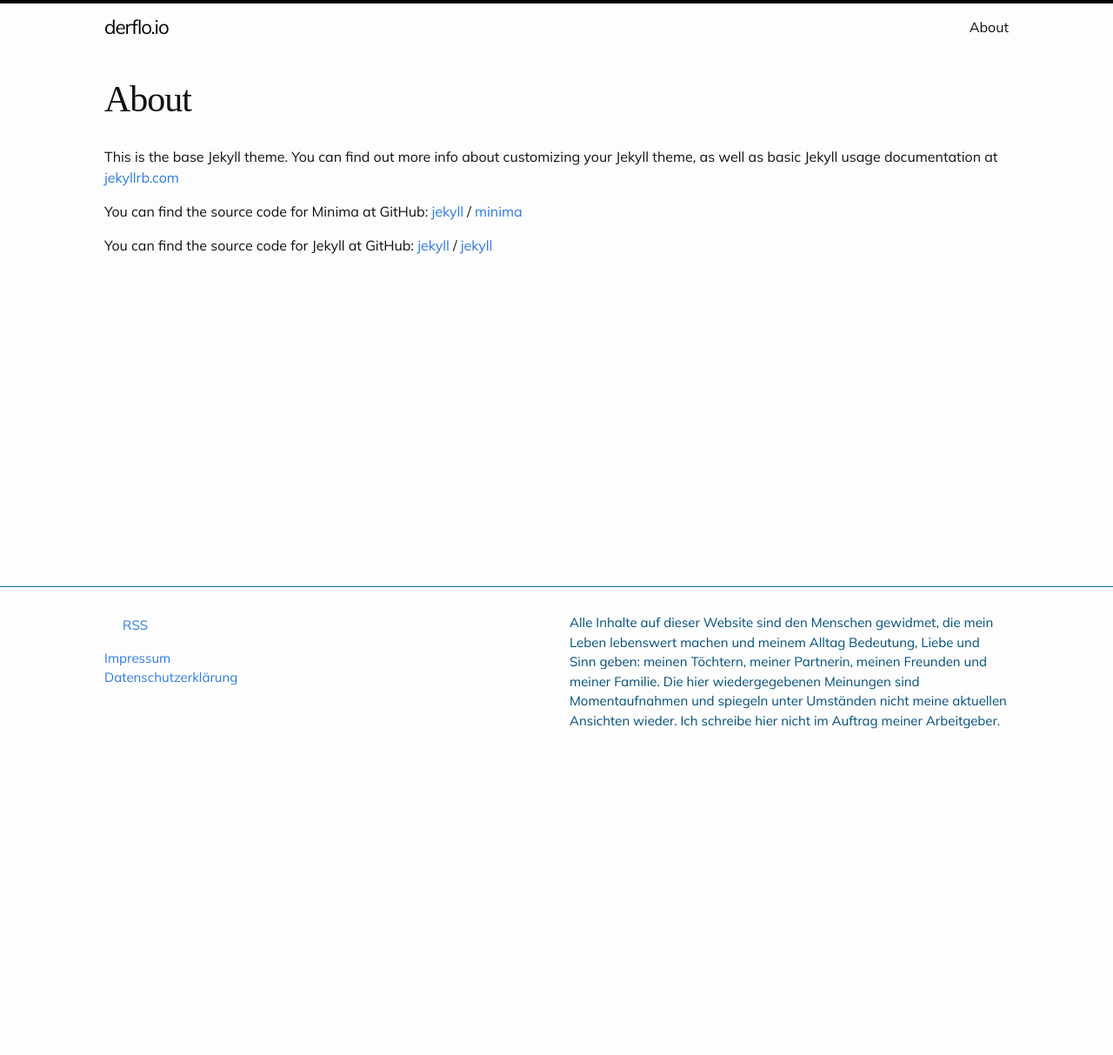
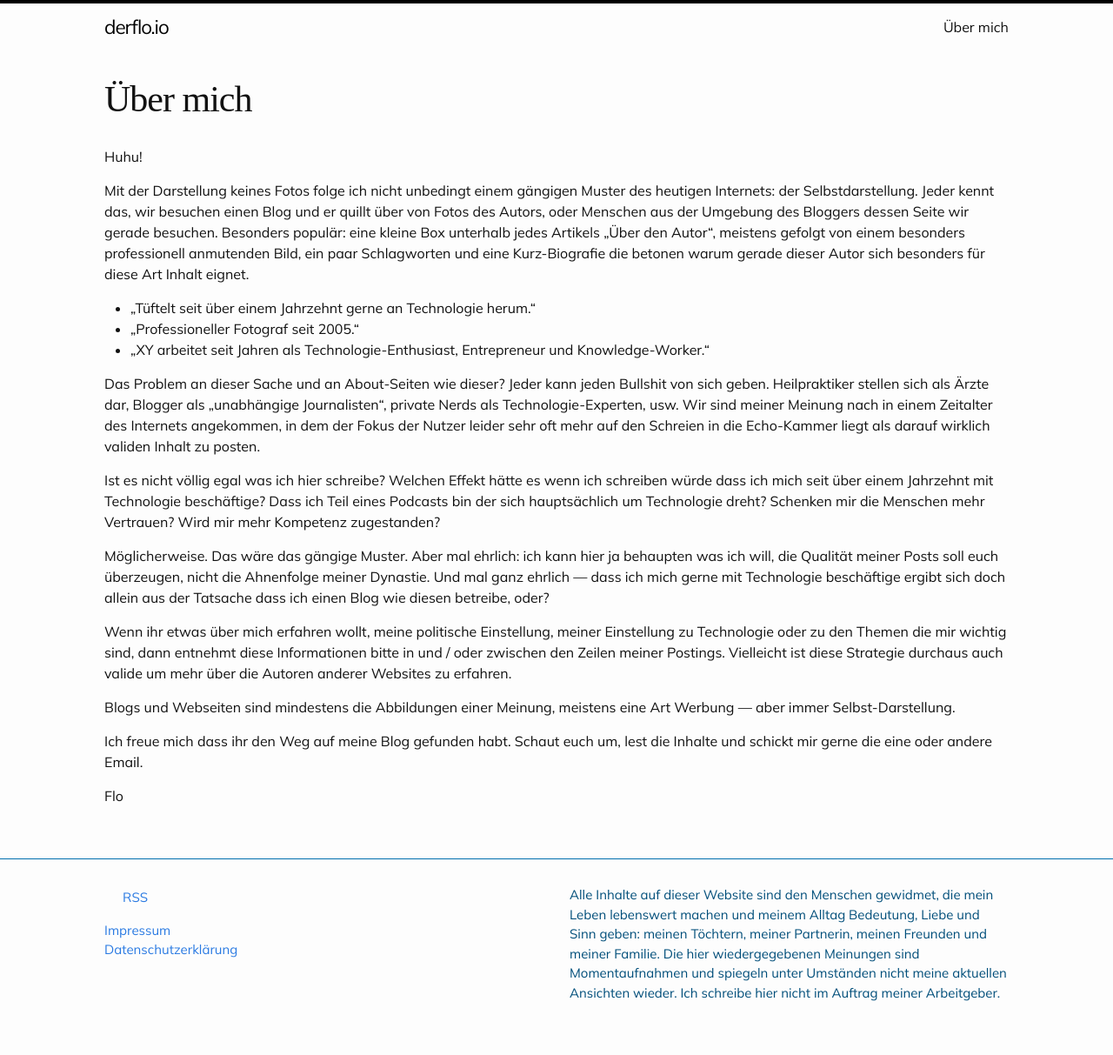
Before and after one commit to flowinho/reboot, a Jekyll site: the page built from about.md, in a window 1280 px wide. Shown: the whole page at 87% size. Built offline with Jekyll 4.4.1, drawn with Linux system fonts in a browser that asks for light colours; some web fonts are replaced; before the commit the page ends 900 px from its top, so only the background shows below that.

Commit message:
Update about

```diff
--- a/about.md
+++ b/about.md
@@ -1,18 +1,27 @@
 ---
 layout: page
-title: About
+title: Über mich
 permalink: /about/
 ---
 
-This is the base Jekyll theme. You can find out more info about customizing your Jekyll theme, as well as basic Jekyll usage documentation at [jekyllrb.com](https://jekyllrb.com/)
+Huhu!
 
-You can find the source code for Minima at GitHub:
-[jekyll][jekyll-organization] /
-[minima](https://github.com/jekyll/minima)
+Mit der Darstellung keines Fotos folge ich nicht unbedingt einem gängigen Muster des heutigen Internets: der Selbstdarstellung. Jeder kennt das, wir besuchen einen Blog und er quillt über von Fotos des Autors, oder Menschen aus der Umgebung des Bloggers dessen Seite wir gerade besuchen. Besonders populär: eine kleine Box unterhalb jedes Artikels „Über den Autor“, meistens gefolgt von einem besonders professionell anmutenden Bild, ein paar Schlagworten und eine Kurz-Biografie die betonen warum gerade dieser Autor sich besonders für diese Art Inhalt eignet.
 
-You can find the source code for Jekyll at GitHub:
-[jekyll][jekyll-organization] /
-[jekyll](https://github.com/jekyll/jekyll)
+- „Tüftelt seit über einem Jahrzehnt gerne an Technologie herum.“
+- „Professioneller Fotograf seit 2005.“
+- „XY arbeitet seit Jahren als Technologie-Enthusiast, Entrepreneur und Knowledge-Worker.“
 
+Das Problem an dieser Sache und an About-Seiten wie dieser? Jeder kann jeden Bullshit von sich geben. Heilpraktiker stellen sich als Ärzte dar, Blogger als „unabhängige Journalisten“, private Nerds als Technologie-Experten, usw. Wir sind meiner Meinung nach in einem Zeitalter des Internets angekommen, in dem der Fokus der Nutzer leider sehr oft mehr auf den Schreien in die Echo-Kammer liegt als darauf wirklich validen Inhalt zu posten.
 
-[jekyll-organization]: https://github.com/jekyll
+Ist es nicht völlig egal was ich hier schreibe? Welchen Effekt hätte es wenn ich schreiben würde dass ich mich seit über einem Jahrzehnt mit Technologie beschäftige? Dass ich Teil eines Podcasts bin der sich hauptsächlich um Technologie dreht? Schenken mir die Menschen mehr Vertrauen? Wird mir mehr Kompetenz zugestanden?
+
+Möglicherweise. Das wäre das gängige Muster. Aber mal ehrlich: ich kann hier ja behaupten was ich will, die Qualität meiner Posts soll euch überzeugen, nicht die Ahnenfolge meiner Dynastie. Und mal ganz ehrlich — dass ich mich gerne mit Technologie beschäftige ergibt sich doch allein aus der Tatsache dass ich einen Blog wie diesen betreibe, oder?
+
+Wenn ihr etwas über mich erfahren wollt, meine politische Einstellung, meiner Einstellung zu Technologie oder zu den Themen die mir wichtig sind, dann entnehmt diese Informationen bitte in und / oder zwischen den Zeilen meiner Postings. Vielleicht ist diese Strategie durchaus auch valide um mehr über die Autoren anderer Websites zu erfahren.
+
+Blogs und Webseiten sind mindestens die Abbildungen einer Meinung, meistens eine Art Werbung — aber immer Selbst-Darstellung.
+
+Ich freue mich dass ihr den Weg auf meine Blog gefunden habt. Schaut euch um, lest die Inhalte und schickt mir gerne die eine oder andere Email.
+
+Flo
```
Also changed, not shown: _drafts/2016-05-19-super-short-article.md (renamed from _posts/2016-05-19-super-short-article.md), _drafts/2016-05-20-my-example-post.md (renamed from _posts/2016-05-20-my-example-post.md), _drafts/2016-05-20-super-long-article.md (renamed from _posts/2016-05-20-super-long-article.md), _drafts/2016-05-20-this-post-demonstrates-post-content-styles.md (renamed from _posts/2016-05-20-this-post-demonstrates-post-content-styles.md), _drafts/2016-05-20-welcome-to-jekyll.md (renamed from _posts/2016-05-20-welcome-to-jekyll.md), _drafts/2022-01-31-welcome-to-jekyll.markdown (renamed from _posts/2022-01-31-welcome-to-jekyll.markdown).
